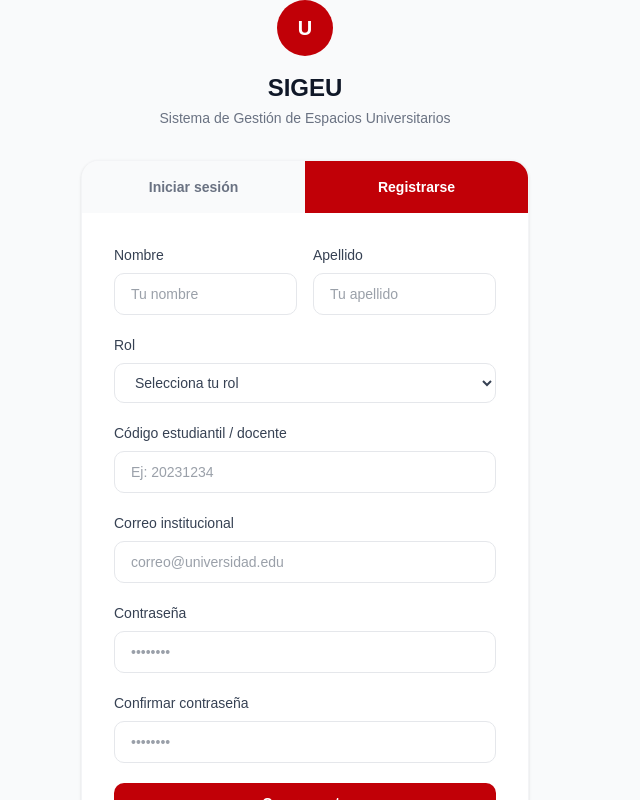
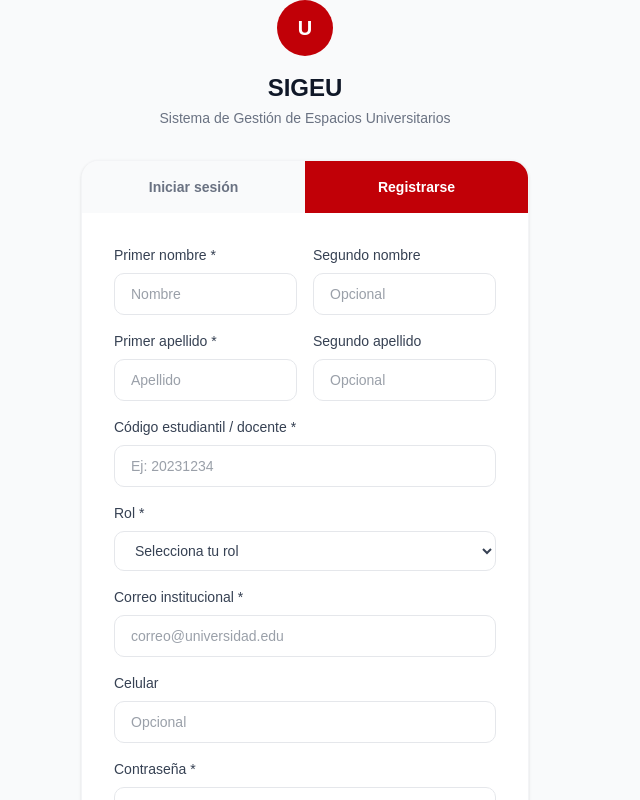
Before and after one commit to kdmaniosy/SIGEU, a Next.js app: page /login in a window 1280 px wide. Both pictures are taken after a click on the button "Registrarse". Shown: the top 800 px of the page, without its empty margins (335-975 px from the left). Built offline with nearby package versions, Linux system fonts and the light colour scheme; no server answers.

Commit message:
feat: login y registro funcional conectado con FastApi

```diff
--- a/app/login/page.tsx
+++ b/app/login/page.tsx
@@ -1,7 +1,8 @@
 "use client";
+import { useState } from "react";
 import Link from "next/link";
-import { useState } from "react";
-
+import { useRouter } from "next/navigation";
+import { authService } from "@/lib/api";
 
 export default function LoginPage() {
   const [tab, setTab] = useState<"login" | "registro">("login");
@@ -57,6 +58,31 @@ export default function LoginPage() {
 }
 
 function FormLogin() {
+  const router = useRouter();
+  const [email, setEmail] = useState("");
+  const [contrasena, setContrasena] = useState("");
+  const [error, setError] = useState("");
+  const [cargando, setCargando] = useState(false);
+
+  async function handleLogin() {
+    if (!email || !contrasena) {
+      setError("Por favor completa todos los campos.");
+      return;
+    }
+    setCargando(true);
+    setError("");
+    try {
+      const data = await authService.login(email, contrasena);
+      localStorage.setItem("token", data.access_token);
+      localStorage.setItem("usuario", JSON.stringify(data.usuario));
+      router.push("/dashboard");
+    } catch (err: unknown) {
+      setError(err instanceof Error ? err.message : "Error al iniciar sesión");
+    } finally {
+      setCargando(false);
+    }
+  }
+
   return (
     <div className="space-y-5">
       <div>
@@ -66,6 +92,8 @@ function FormLogin() {
         <input
           type="email"
           placeholder="correo@universidad.edu"
+          value={email}
+          onChange={(e) => setEmail(e.target.value)}
           className="w-full border border-gray-200 rounded-lg px-4 py-2.5 text-sm text-gray-700 focus:outline-none focus:ring-2 focus:ring-red-500"
         />
       </div>
@@ -76,9 +104,14 @@ function FormLogin() {
         <input
           type="password"
           placeholder="••••••••"
+          value={contrasena}
+          onChange={(e) => setContrasena(e.target.value)}
           className="w-full border border-gray-200 rounded-lg px-4 py-2.5 text-sm text-gray-700 focus:outline-none focus:ring-2 focus:ring-red-500"
         />
       </div>
+      {error && (
+        <p className="text-red-600 text-sm bg-red-50 px-4 py-2 rounded-lg">{error}</p>
+      )}
       <div className="flex items-center justify-between">
         <label className="flex items-center gap-2 text-sm text-gray-500 cursor-pointer">
           <input type="checkbox" className="accent-red-700" />
@@ -88,92 +121,140 @@ function FormLogin() {
           ¿Olvidaste tu contraseña?
         </a>
       </div>
-      <Link href="/dashboard" className="block w-full bg-red-700 text-white py-2.5 rounded-lg text-sm font-bold hover:bg-red-800 transition-colors text-center">
-          Iniciar sesión
-      </Link>
+      <button
+        onClick={handleLogin}
+        disabled={cargando}
+        className="w-full bg-red-700 text-white py-2.5 rounded-lg text-sm font-bold hover:bg-red-800 transition-colors disabled:opacity-60"
+      >
+        {cargando ? "Iniciando sesión..." : "Iniciar sesión"}
+      </button>
     </div>
   );
 }
 
 function FormRegistro() {
+  const router = useRouter();
+  const [form, setForm] = useState({
+    Code: "",
+    name1: "",
+    name2: "",
+    last_name1: "",
+    last_name2: "",
+    Email: "",
+    Cellphone: "",
+    USERTYPE_ID: "",
+    contrasena: "",
+    confirmar: "",
+  });
+  const [error, setError] = useState("");
+  const [cargando, setCargando] = useState(false);
+
+  function handleChange(e: React.ChangeEvent<HTMLInputElement | HTMLSelectElement>) {
+    setForm({ ...form, [e.target.name]: e.target.value });
+  }
+
+  async function handleRegistro() {
+    if (!form.Code || !form.name1 || !form.last_name1 || !form.Email || !form.contrasena || !form.USERTYPE_ID) {
+      setError("Por favor completa todos los campos obligatorios.");
+      return;
+    }
+    if (form.contrasena !== form.confirmar) {
+      setError("Las contraseñas no coinciden.");
+      return;
+    }
+    setCargando(true);
+    setError("");
+    try {
+      await authService.registro({
+      code: form.Code,
+      name1: form.name1,
+      name2: form.name2 || undefined,
+      last_name1: form.last_name1,
+      last_name2: form.last_name2 || undefined,
+      email: form.Email,
+      cellphone: form.Cellphone || undefined,
+      usertype_id: form.USERTYPE_ID,
+      contrasena: form.contrasena,
+      });
+      router.push("/dashboard");
+    } catch (err: unknown) {
+      setError(err instanceof Error ? err.message : "Error al registrarse");
+    } finally {
+      setCargando(false);
+    }
+  }
+
   return (
-    <div className="space-y-5">
+    <div className="space-y-4">
       <div className="grid grid-cols-2 gap-4">
         <div>
-          <label className="block text-sm font-medium text-gray-700 mb-2">
-            Nombre
-          </label>
-          <input
-            type="text"
-            placeholder="Tu nombre"
-            className="w-full border border-gray-200 rounded-lg px-4 py-2.5 text-sm text-gray-700 focus:outline-none focus:ring-2 focus:ring-red-500"
-          />
+          <label className="block text-sm font-medium text-gray-700 mb-2">Primer nombre *</label>
+          <input name="name1" type="text" placeholder="Nombre" value={form.name1} onChange={handleChange}
+            className="w-full border border-gray-200 rounded-lg px-4 py-2.5 text-sm text-gray-700 focus:outline-none focus:ring-2 focus:ring-red-500" />
         </div>
         <div>
-          <label className="block text-sm font-medium text-gray-700 mb-2">
-            Apellido
-          </label>
-          <input
-            type="text"
-            placeholder="Tu apellido"
-            className="w-full border border-gray-200 rounded-lg px-4 py-2.5 text-sm text-gray-700 focus:outline-none focus:ring-2 focus:ring-red-500"
-          />
+          <label className="block text-sm font-medium text-gray-700 mb-2">Segundo nombre</label>
+          <input name="name2" type="text" placeholder="Opcional" value={form.name2} onChange={handleChange}
+            className="w-full border border-gray-200 rounded-lg px-4 py-2.5 text-sm text-gray-700 focus:outline-none focus:ring-2 focus:ring-red-500" />
+        </div>
+      </div>
+      <div className="grid grid-cols-2 gap-4">
+        <div>
+          <label className="block text-sm font-medium text-gray-700 mb-2">Primer apellido *</label>
+          <input name="last_name1" type="text" placeholder="Apellido" value={form.last_name1} onChange={handleChange}
+            className="w-full border border-gray-200 rounded-lg px-4 py-2.5 text-sm text-gray-700 focus:outline-none focus:ring-2 focus:ring-red-500" />
+        </div>
+        <div>
+          <label className="block text-sm font-medium text-gray-700 mb-2">Segundo apellido</label>
+          <input name="last_name2" type="text" placeholder="Opcional" value={form.last_name2} onChange={handleChange}
+            className="w-full border border-gray-200 rounded-lg px-4 py-2.5 text-sm text-gray-700 focus:outline-none focus:ring-2 focus:ring-red-500" />
         </div>
       </div>
       <div>
-        <label className="block text-sm font-medium text-gray-700 mb-2">
-          Rol
-        </label>
-        <select className="w-full border border-gray-200 rounded-lg px-4 py-2.5 text-sm text-gray-700 focus:outline-none focus:ring-2 focus:ring-red-500">
+        <label className="block text-sm font-medium text-gray-700 mb-2">Código estudiantil / docente *</label>
+        <input name="Code" type="text" placeholder="Ej: 20231234" value={form.Code} onChange={handleChange}
+          className="w-full border border-gray-200 rounded-lg px-4 py-2.5 text-sm text-gray-700 focus:outline-none focus:ring-2 focus:ring-red-500" />
+      </div>
+      <div>
+        <label className="block text-sm font-medium text-gray-700 mb-2">Rol *</label>
+        <select name="USERTYPE_ID" value={form.USERTYPE_ID} onChange={handleChange}
+          className="w-full border border-gray-200 rounded-lg px-4 py-2.5 text-sm text-gray-700 focus:outline-none focus:ring-2 focus:ring-red-500">
           <option value="">Selecciona tu rol</option>
-          <option value="estudiante">Estudiante</option>
-          <option value="docente">Docente</option>
-          <option value="admin">Administrador</option>
+          <option value="ES">Estudiante</option>
+          <option value="DO">Docente</option>
+          <option value="AD">Administrador</option>
         </select>
       </div>
       <div>
-        <label className="block text-sm font-medium text-gray-700 mb-2">
-          Código estudiantil / docente
-        </label>
-        <input
-          type="text"
-          placeholder="Ej: 20231234"
-          className="w-full border border-gray-200 rounded-lg px-4 py-2.5 text-sm text-gray-700 focus:outline-none focus:ring-2 focus:ring-red-500"
-        />
+        <label className="block text-sm font-medium text-gray-700 mb-2">Correo institucional *</label>
+        <input name="Email" type="email" placeholder="correo@universidad.edu" value={form.Email} onChange={handleChange}
+          className="w-full border border-gray-200 rounded-lg px-4 py-2.5 text-sm text-gray-700 focus:outline-none focus:ring-2 focus:ring-red-500" />
       </div>
       <div>
-        <label className="block text-sm font-medium text-gray-700 mb-2">
-          Correo institucional
-        </label>
-        <input
-          type="email"
-          placeholder="correo@universidad.edu"
-          className="w-full border border-gray-200 rounded-lg px-4 py-2.5 text-sm text-gray-700 focus:outline-none focus:ring-2 focus:ring-red-500"
-        />
+        <label className="block text-sm font-medium text-gray-700 mb-2">Celular</label>
+        <input name="Cellphone" type="text" placeholder="Opcional" value={form.Cellphone} onChange={handleChange}
+          className="w-full border border-gray-200 rounded-lg px-4 py-2.5 text-sm text-gray-700 focus:outline-none focus:ring-2 focus:ring-red-500" />
       </div>
       <div>
-        <label className="block text-sm font-medium text-gray-700 mb-2">
-          Contraseña
-        </label>
-        <input
-          type="password"
-          placeholder="••••••••"
-          className="w-full border border-gray-200 rounded-lg px-4 py-2.5 text-sm text-gray-700 focus:outline-none focus:ring-2 focus:ring-red-500"
-        />
+        <label className="block text-sm font-medium text-gray-700 mb-2">Contraseña *</label>
+        <input name="contrasena" type="password" placeholder="••••••••" value={form.contrasena} onChange={handleChange}
+          className="w-full border border-gray-200 rounded-lg px-4 py-2.5 text-sm text-gray-700 focus:outline-none focus:ring-2 focus:ring-red-500" />
       </div>
       <div>
-        <label className="block text-sm font-medium text-gray-700 mb-2">
-          Confirmar contraseña
-        </label>
-        <input
-          type="password"
-          placeholder="••••••••"
-          className="w-full border border-gray-200 rounded-lg px-4 py-2.5 text-sm text-gray-700 focus:outline-none focus:ring-2 focus:ring-red-500"
-        />
+        <label className="block text-sm font-medium text-gray-700 mb-2">Confirmar contraseña *</label>
+        <input name="confirmar" type="password" placeholder="••••••••" value={form.confirmar} onChange={handleChange}
+          className="w-full border border-gray-200 rounded-lg px-4 py-2.5 text-sm text-gray-700 focus:outline-none focus:ring-2 focus:ring-red-500" />
       </div>
-      <Link href="/dashboard" className="block w-full bg-red-700 text-white py-2.5 rounded-lg text-sm font-bold hover:bg-red-800 transition-colors text-center">
-        Crear cuenta
-      </Link>
+      {error && (
+        <p className="text-red-600 text-sm bg-red-50 px-4 py-2 rounded-lg">{error}</p>
+      )}
+      <button
+        onClick={handleRegistro}
+        disabled={cargando}
+        className="w-full bg-red-700 text-white py-2.5 rounded-lg text-sm font-bold hover:bg-red-800 transition-colors disabled:opacity-60"
+      >
+        {cargando ? "Creando cuenta..." : "Crear cuenta"}
+      </button>
     </div>
   );
 }
--- /dev/null
+++ b/lib/api.ts
@@ -0,0 +1,126 @@
+const API_URL = process.env.NEXT_PUBLIC_API_URL || "http://localhost:8000";
+
+// ─── Helper base ────────────────────────────────────────────
+async function fetchAPI(endpoint: string, options: RequestInit = {}) {
+  const token = localStorage.getItem("token");
+  const headers: HeadersInit = {
+    "Content-Type": "application/json",
+    ...(token ? { Authorization: `Bearer ${token}` } : {}),
+    ...options.headers,
+  };
+
+  const res = await fetch(`${API_URL}${endpoint}`, { ...options, headers });
+
+  if (!res.ok) {
+    const error = await res.json().catch(() => ({ detail: "Error desconocido" }));
+    throw new Error(error.detail || "Error en la solicitud");
+  }
+
+  return res.json();
+}
+
+// ─── AUTH ────────────────────────────────────────────────────
+export const authService = {
+  login: (email: string, contrasena: string) =>
+  fetchAPI("/auth/login", {
+    method: "POST",
+    body: JSON.stringify({ email, contrasena }),
+  }),
+ registro: (datos: {
+  code: string;
+  name1: string;
+  name2?: string;
+  last_name1: string;
+  last_name2?: string;
+  email: string;
+  cellphone?: string;
+  usertype_id: string;
+  contrasena: string;
+}) =>
+  fetchAPI("/auth/registro", {
+    method: "POST",
+    body: JSON.stringify(datos),
+  }),
+};
+
+// ─── ESPACIOS ────────────────────────────────────────────────
+export const espaciosService = {
+  obtenerTodos: (filtros?: { tipo?: string; capacidad_min?: number; building_id?: string }) => {
+    const params = new URLSearchParams();
+    if (filtros?.tipo) params.append("tipo", filtros.tipo);
+    if (filtros?.capacidad_min) params.append("capacidad_min", String(filtros.capacidad_min));
+    if (filtros?.building_id) params.append("building_id", filtros.building_id);
+    return fetchAPI(`/espacios/?${params.toString()}`);
+  },
+
+  obtenerUno: (space_id: string, building_id: string) =>
+    fetchAPI(`/espacios/${space_id}/${building_id}`),
+
+  crear: (datos: {
+    SPACE_ID: string;
+    BUILDING_ID: string;
+    Name: string;
+    CAPACITY: number;
+    SPACE_TYPE_ID: string;
+  }) =>
+    fetchAPI("/espacios/", {
+      method: "POST",
+      body: JSON.stringify(datos),
+    }),
+};
+
+// ─── RESERVAS ────────────────────────────────────────────────
+export const reservasService = {
+  obtenerTodas: (filtros?: { code?: string; fecha?: string }) => {
+    const params = new URLSearchParams();
+    if (filtros?.code) params.append("code", filtros.code);
+    if (filtros?.fecha) params.append("fecha", filtros.fecha);
+    return fetchAPI(`/reservas/?${params.toString()}`);
+  },
+
+  obtenerUna: (reservation_number: string) =>
+    fetchAPI(`/reservas/${reservation_number}`),
+
+  crear: (datos: {
+    Reservation_number: string;
+    Date: string;
+    Code: string;
+  }) =>
+    fetchAPI("/reservas/", {
+      method: "POST",
+      body: JSON.stringify(datos),
+    }),
+
+  cancelar: (reservation_number: string) =>
+    fetchAPI(`/reservas/${reservation_number}`, { method: "DELETE" }),
+
+  agregarDetalle: (
+    reservation_number: string,
+    detalle: {
+      Line_number: number;
+      Reservation_number: string;
+      SPACE_ID: string;
+      BUILDING_ID: string;
+      Start_Time: string;
+      End_Time: string;
+      Status: string;
+    }
+  ) =>
+    fetchAPI(`/reservas/${reservation_number}/detalles`, {
+      method: "POST",
+      body: JSON.stringify(detalle),
+    }),
+};
+
+// ─── USUARIOS ────────────────────────────────────────────────
+export const usuariosService = {
+  obtenerTodos: (usertype_id?: string) => {
+    const params = new URLSearchParams();
+    if (usertype_id) params.append("usertype_id", usertype_id);
+    return fetchAPI(`/usuarios/?${params.toString()}`);
+  },
+
+  obtenerUno: (code: string) => fetchAPI(`/usuarios/${code}`),
+
+  obtenerTipos: () => fetchAPI("/usuarios/tipos/all"),
+};
```
